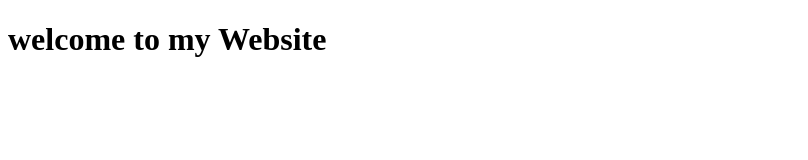
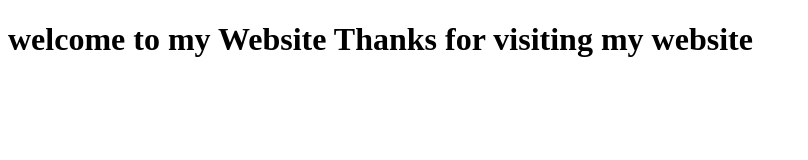
Before and after one commit to jhanker/my-portfolio-, a plain HTML site: page index.html in a window 1280 px wide. Shown: the whole page, without its empty margins (0-808 px from the left). Drawn offline with Linux system fonts and the light colour scheme.

Commit message:
learnd git

```diff
--- a/index.html
+++ b/index.html
@@ -6,6 +6,6 @@
     <title>Document</title>
 </head>
 <body>
-    <h1>welcome to my Website</h1>
+    <h1>welcome to my Website Thanks for visiting my website</h1>
 </body>
 </html>
```
